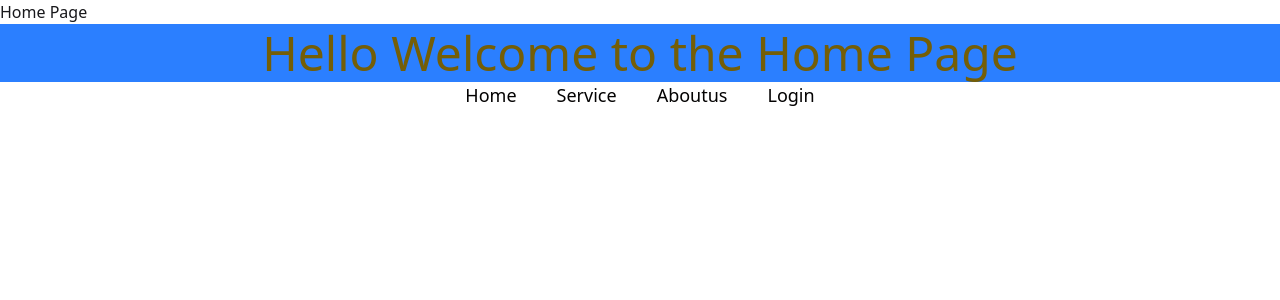
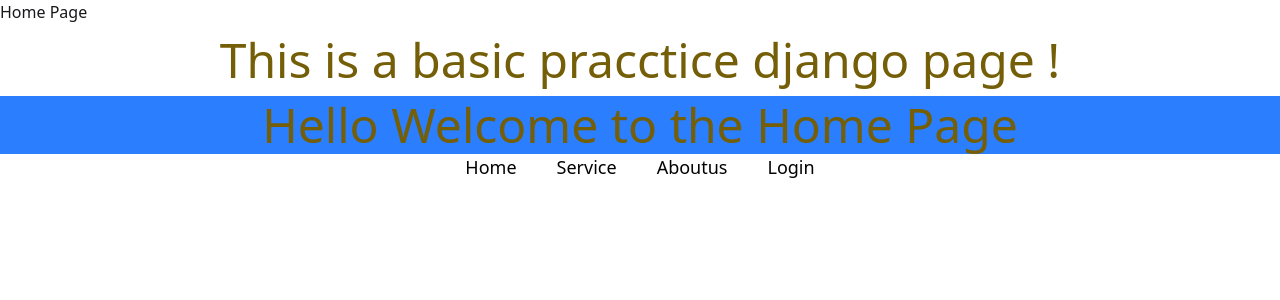
Before and after one commit to Sudippande/Django_practice, a Django app: page / in a window 1280 px wide. Shown: the top 300 px of the page. Run offline with Django 5.2, Linux system fonts and the light colour scheme; style sheets or scripts are compiled from the project's sources; some libraries are stand-ins or nearby versions.

Commit message:
index.html ma auta h1 tag add gareko

```diff
--- a/chaiaurcode/project1/first/templates/index.html
+++ b/chaiaurcode/project1/first/templates/index.html
@@ -5,6 +5,7 @@
 Home Page{% endblock %}
 
 {% block content %}
+<h1>This is a basic pracctice django page !</h1>
 <h1 class='bg-blue-500 text-3xl'>Hello Welcome to the Home Page</h1>
  <section>
             <nav>
```
